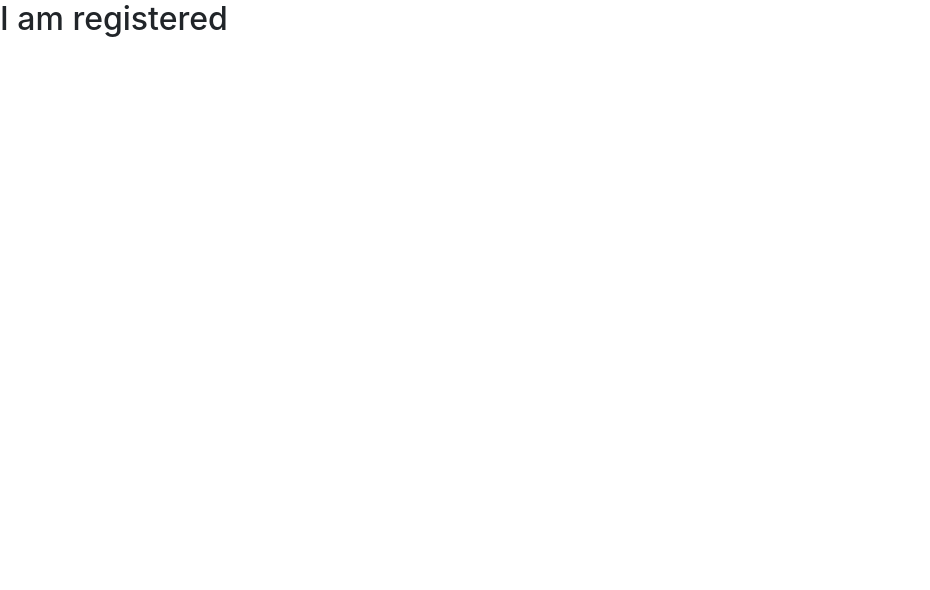
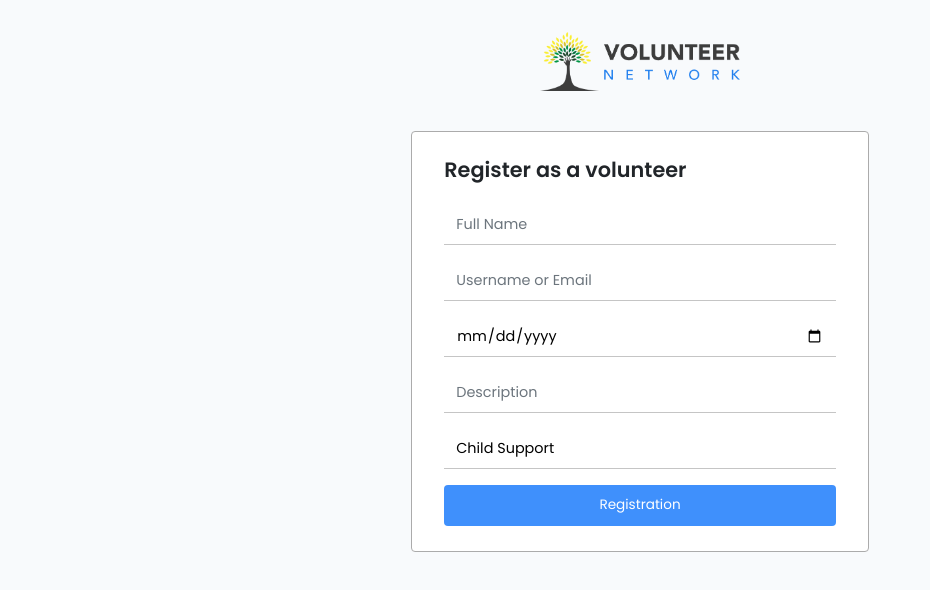
Before and after one commit to jahan-nusrat/Volunteer-Network-client, a React (Create React App) app: page /register/1 in a window 1280 px wide. Shown: the top 590 px of the page, without its empty margins (0-930 px from the left). Built offline with nearby package versions, Linux system fonts and the light colour scheme; the HTML template or start-up script is replaced by a standard one.

Commit message:
registration complete

```diff
--- a/src/pages/User/Volunteer-Register/Register.js
+++ b/src/pages/User/Volunteer-Register/Register.js
@@ -1,10 +1,81 @@
 import React from 'react';
+import { Link, useParams } from 'react-router-dom';
+import { FormContainer, MainDiv } from './Register.style';
+import logo from '../../../Images/logo.png';
+import fakeData from '../../../data';
 
 const Register = () => {
+	const { id } = useParams();
+	const slug = parseInt(id);
+	const filterId = fakeData.find((info) => info.id === slug);
+	console.log(filterId);
+	const handleSubmit = (e) => {
+		e.preventDefault();
+	};
 	return (
-		<div>
-			<h2>I am registered</h2>
-		</div>
+		<MainDiv>
+			<FormContainer className="container">
+				<div className="row justify-content-center">
+					<div className="col-md-5">
+						<form onSubmit={handleSubmit}>
+							<Link to="/">
+								<img src={logo} alt="logo" />
+							</Link>
+							<div className="form-box">
+								<h3>Register as a volunteer</h3>
+								<div className="form-group">
+									<input type="text" name="name" className="form-control" placeholder="Full Name" />
+								</div>
+								<div className="form-group">
+									<input
+										type="email"
+										name="email"
+										className="form-control"
+										placeholder="Username or Email"
+									/>
+								</div>
+								<p id="emailError">{''}</p>
+								<div className="form-group">
+									<input type="date" name="date" className="form-control" placeholder="Date" />
+								</div>
+								<p id="passError">{''}</p>
+								<div className="form-group">
+									<input
+										type="text"
+										name="description"
+										className="form-control"
+										placeholder="Description"
+									/>
+								</div>
+								<div className="form-group">
+									<input
+										type="text"
+										name="volunteer"
+										className="form-control"
+										value={filterId.title}
+									/>
+								</div>
+								<p id="confirmError">{''}</p>
+								<button type="submit" className="btn btn-submit">
+									Registration
+								</button>
+								{/* <ToastContainer
+								position="top-center"
+								autoClose={2000}
+								hideProgressBar={false}
+								newestOnTop={false}
+								closeOnClick
+								rtl={false}
+								pauseOnFocusLoss
+								draggable
+								pauseOnHover
+							/> */}
+							</div>
+						</form>
+					</div>
+				</div>
+			</FormContainer>
+		</MainDiv>
 	);
 };
 
--- /dev/null
+++ b/src/pages/User/Volunteer-Register/Register.style.js
@@ -0,0 +1,65 @@
+import styled from 'styled-components';
+
+export const FormContainer = styled.div`
+	padding: 2rem 0;
+	.form-box {
+		border: 1px solid #ababab;
+		padding: 1.6rem 2rem;
+		background-color: #ffffff;
+		border-radius: 4px;
+		h3 {
+			font-size: 1.3rem;
+			font-weight: bold;
+			margin-bottom: 1.4rem;
+		}
+	}
+	form {
+		img {
+			width: 200px;
+			object-fit: cover;
+			margin: auto;
+			display: block;
+			margin-bottom: 2.5rem;
+		}
+
+		.form-control {
+			background-color: #ffffff;
+			border-bottom: 1px solid #c5c5c5;
+			border-top: 0;
+			border-left: 0;
+			border-right: 0;
+			font-size: 0.9rem !important;
+			border-radius: 0px;
+			height: calc(1.8em + .75rem + 2px);
+			color: #000000;
+			font-size: 1rem;
+			&:focus {
+				box-shadow: 0 0 0 transparent;
+			}
+		}
+		.btn-submit {
+			color: #ffffff;
+			background-color: #3f90fc;
+			width: 100%;
+			font-size: 0.85rem;
+			height: calc(2em + .75rem + 2px);
+		}
+		a {
+			text-decoration: none;
+		}
+	}
+`;
+
+export const MainDiv = styled.div`
+	font-family: 'Poppins', sans-serif;
+	background-color: #f8fafc;
+	position: relative;
+	height: 100vh;
+	.bg {
+		display: block;
+		position: absolute;
+		bottom: 0;
+		width: 100%;
+		object-fit: cover;
+	}
+`;
```
